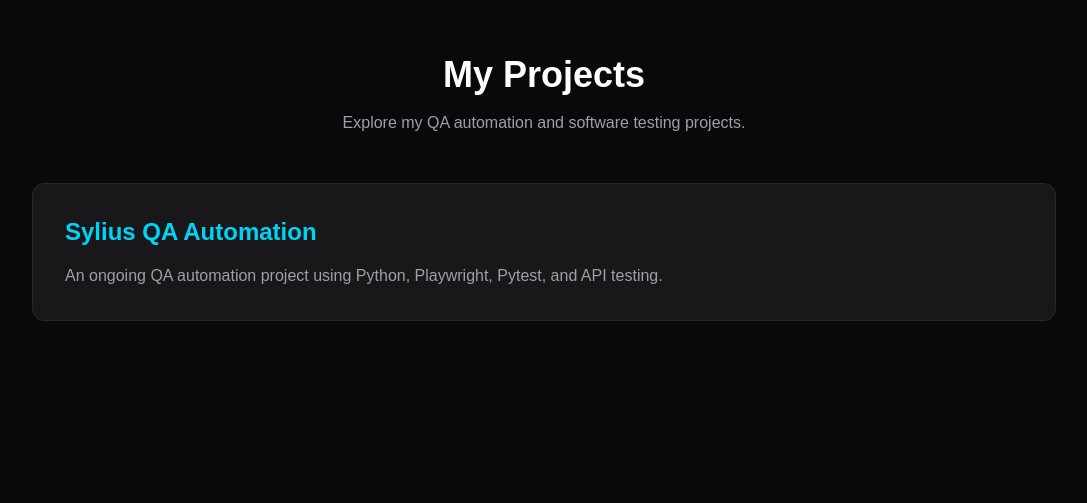
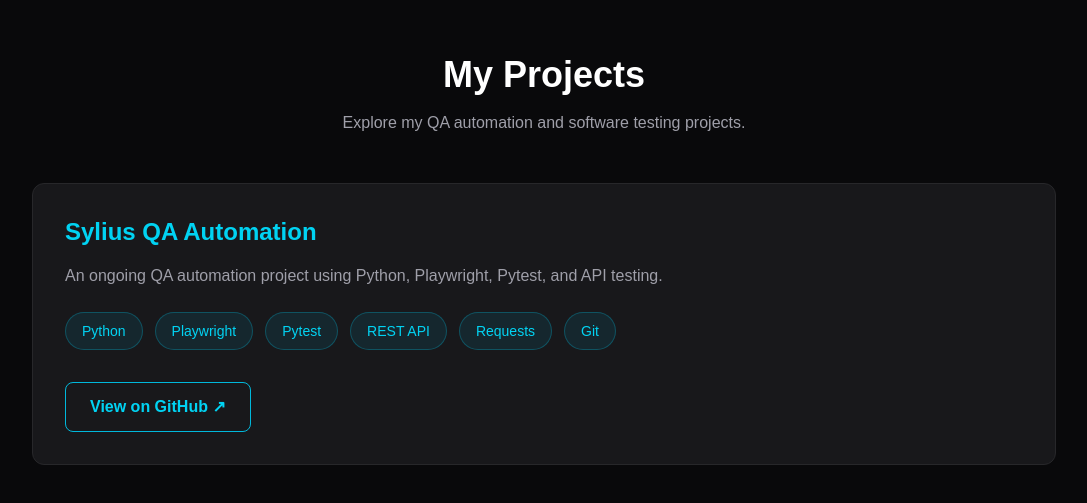
Before and after one commit to quality-krl/PersonalSite, a Next.js app: page / in a window 1280 px wide. Shown: the part 841-1344 px from the top of the page, without its empty margins (96-1183 px from the left). Built offline with nearby package versions, Linux system fonts and the light colour scheme.

Commit message:
feat: add Sylius project technologies and GitHub link

```diff
--- a/app/page.tsx
+++ b/app/page.tsx
@@ -54,6 +54,34 @@ export default function Home() {
               Playwright, Pytest, and API testing.
             </p>
 
+<div className="mt-6 flex flex-wrap gap-3">
+  {[
+    "Python",
+    "Playwright",
+    "Pytest",
+    "REST API",
+    "Requests",
+    "Git",
+  ].map((tech) => (
+    <span
+      key={tech}
+      className="rounded-full border border-cyan-500/30 bg-cyan-500/10 px-4 py-2 text-sm font-medium text-cyan-400"
+    >
+      {tech}
+    </span>
+  ))}
+</div>
+
+<a
+  href="https://github.com/quality-krl/sylius-automation"
+  target="_blank"
+  rel="noopener noreferrer"
+  className="mt-8 inline-flex rounded-lg border border-cyan-500 px-6 py-3 font-semibold text-cyan-400 transition-colors hover:bg-cyan-500 hover:text-black"
+>
+  View on GitHub ↗
+</a>
+
+
           </div>
 
         </div>
```
